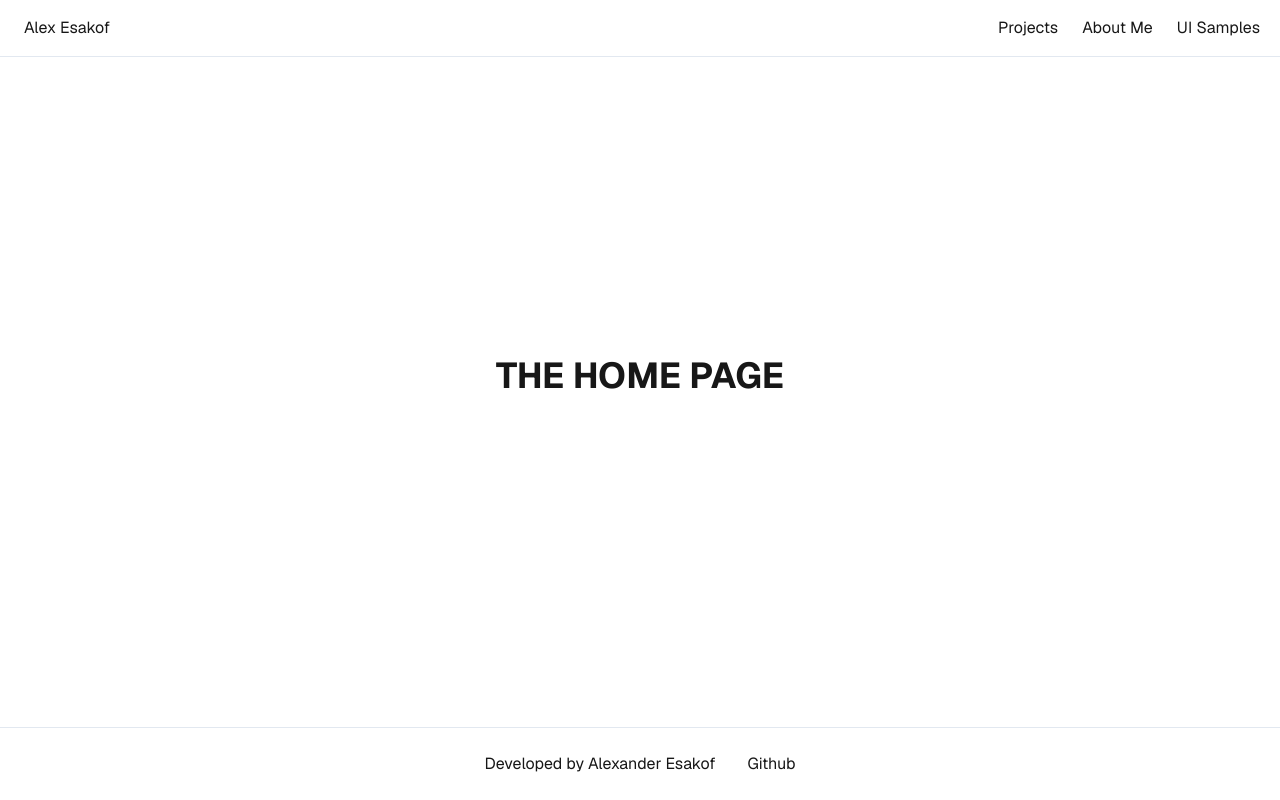
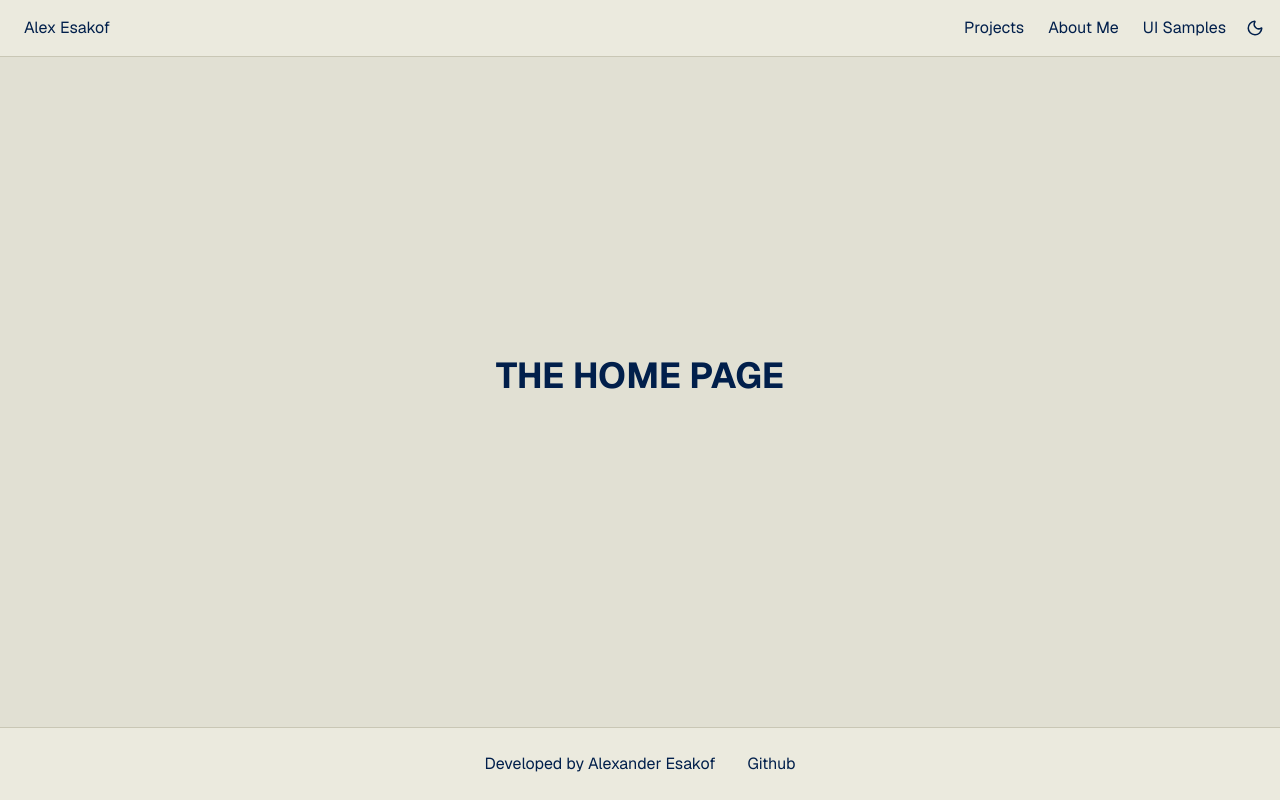
Before and after one commit to aesakof/aesakof.github.io, a Next.js app: page / in a window 1280 px wide. Built offline with nearby package versions, Linux system fonts and the light colour scheme.

Commit message:
ThemeToggle setup

```diff
--- a/app/globals.css
+++ b/app/globals.css
@@ -3,37 +3,41 @@
 @custom-variant dark (&:where(.dark, .dark *));
 
 :root {
-    --background: #ffffff;
-    --foreground: #171717;
+    --background: #e1e0d3;
+    --foreground: #011f4b;
 
-    --surface: #f8f8f8;
-    --surface-raised: #ffffff;
+    --surface: #ddddce;
+    --surface-raised: #ebeade;
 
-    --border: #e2e8f0;
+    --border: #c9c7b5;
 
-    --text-primary: #171717;
-    --text-secondary: #64748b;
-    --text-tertiary: #94a3b8;
+    --text-primary: #011f4b;
+    --text-secondary: #5b6b86;
+    --text-tertiary: #8294ab;
 
-    --input-bg: #ffffff;
-    --input-border: #cbd5e1;
+    --accent: #011f4b;
+
+    --input-bg: #ebeade;
+    --input-border: #b8b6a3;
 }
 
 .dark {
-    --background: #0a0a0a;
-    --foreground: #ededed;
+    --background: #0A0E15;
+    --foreground: #ecebe0;
 
-    --surface: #141414;
-    --surface-raised: #1e1e1e;
+    --surface: #10141C;
+    --surface-raised: #161B25;
 
-    --border: #2a2a2a;
+    --border: #222A38;
 
-    --text-primary: #ededed;
-    --text-secondary: #94a3b8;
-    --text-tertiary: #64748b;
+    --text-primary: #ecebe0;
+    --text-secondary: #7E8CA3;
+    --text-tertiary: #566178;
 
-    --input-bg: #1e1e1e;
-    --input-border: #374151;
+    --accent: #3159A8;
+
+    --input-bg: #10141C;
+    --input-border: #2A3344;
 }
 
 @theme inline {
@@ -49,6 +53,7 @@
     --color-input-border: var(--input-border);
     --font-sans: var(--font-geist-sans);
     --font-mono: var(--font-geist-mono);
+    --color-accent: var(--accent);
 }
 
 body {
--- a/components/ui/NavBar.tsx
+++ b/components/ui/NavBar.tsx
@@ -3,6 +3,7 @@
 import { useState } from "react"
 import Link from "next/link"
 import { Menu, X } from "lucide-react"
+import ThemeToggle from "./ThemeToggle"
 
 
 const links = [
@@ -34,10 +35,14 @@ export default function NavBar() {
                             {link.label}
                         </Link>
                     ))}
+                    <ThemeToggle />
                 </div>
-                <button onClick={() => setSmallMenuOpen(!smallMenuOpen)} className="md:hidden flex px-4 py-2 hover:bg-surface rounded-sm">
-                    {smallMenuOpen ? <X /> : <Menu />}
-                </button>
+                <div className="md:hidden flex items-center gap-1">
+                    <ThemeToggle />
+                    <button onClick={() => setSmallMenuOpen(!smallMenuOpen)} className="flex px-4 py-2 hover:bg-surface rounded-sm">
+                        {smallMenuOpen ? <X /> : <Menu />}
+                    </button>
+                </div>
                 {smallMenuOpen &&
                     <div className="md:hidden z-50 flex flex-col px-4 py-2 rounded-b-sm absolute top-full left-0 right-0 bg-surface border-b border-border">
                         {links.map(link => (
--- /dev/null
+++ b/components/ui/ThemeToggle.tsx
@@ -0,0 +1,20 @@
+"use client"
+
+import { useTheme } from "next-themes"
+import { Sun, Moon } from "lucide-react"
+
+export default function ThemeToggle() {
+    const { resolvedTheme, setTheme } = useTheme()
+
+    return (
+        <button
+            onClick={() => setTheme(resolvedTheme === "dark" ? "light" : "dark")}
+            className="p-2 hover:bg-surface rounded-sm"
+            aria-label="Toggle theme"
+        >
+            <span suppressHydrationWarning>
+                {resolvedTheme === "dark" ? <Sun size={18} /> : <Moon size={18} />}
+            </span>
+        </button>
+    )
+}
```
